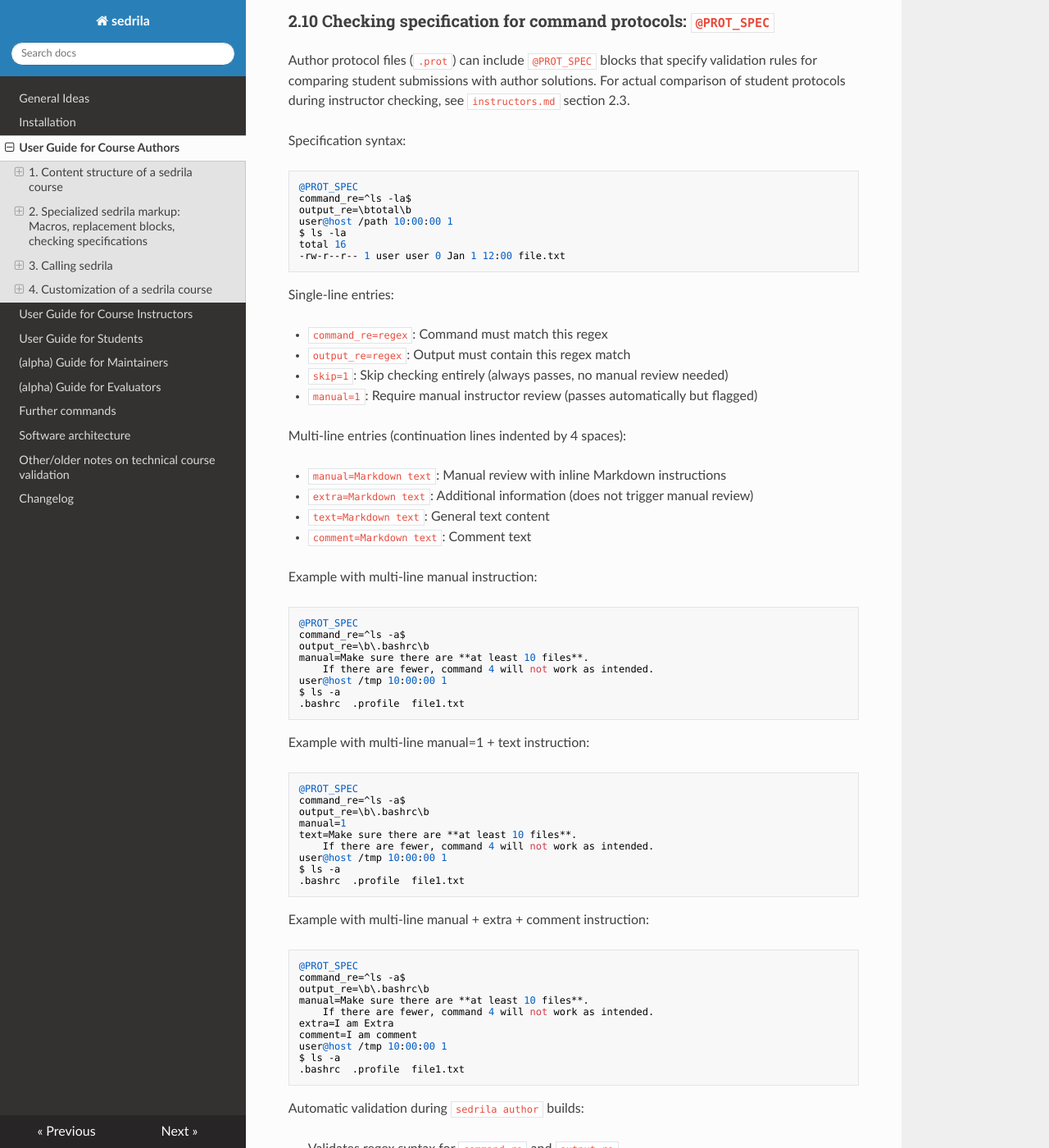
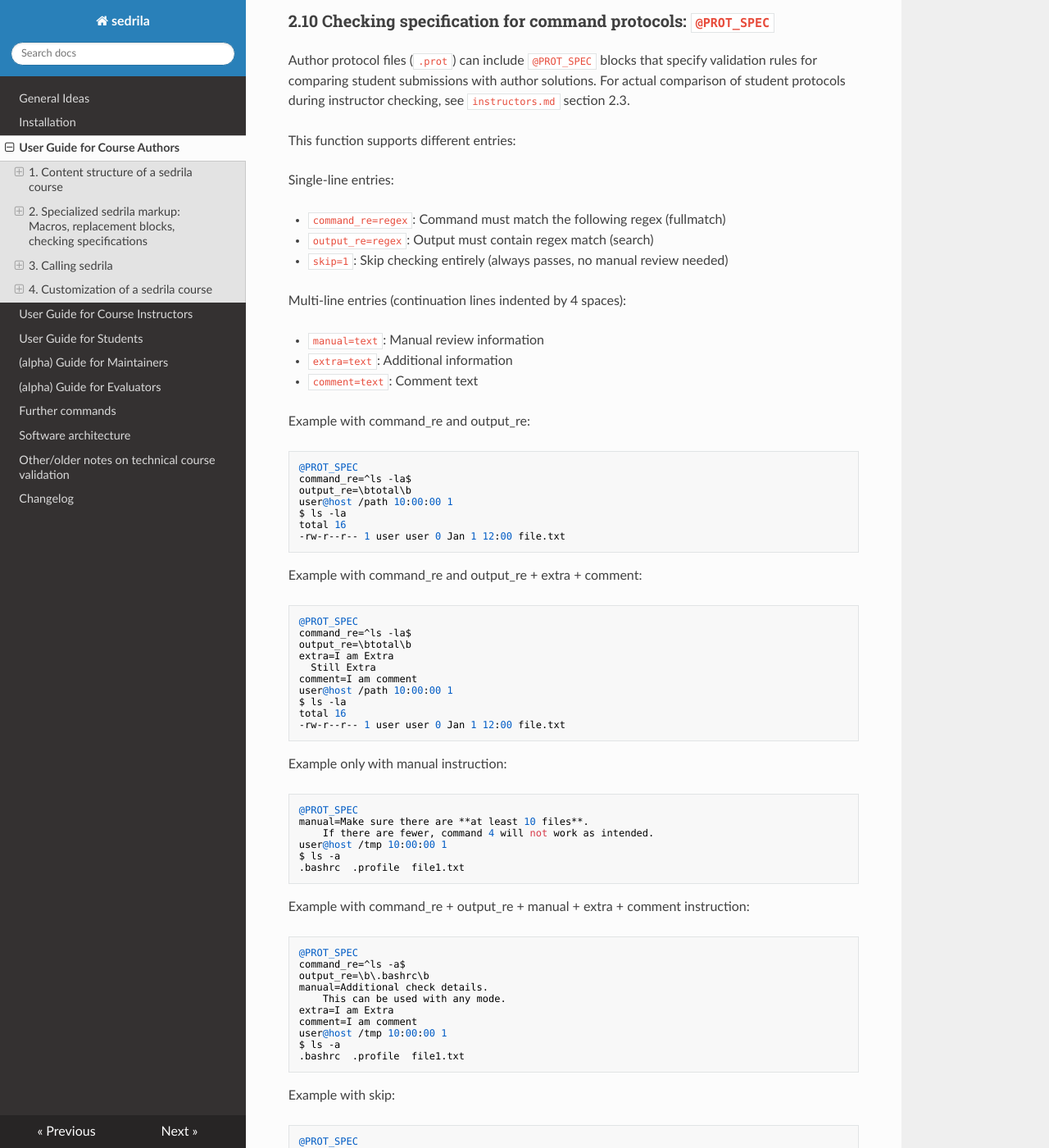
Before and after one commit to fubinf/sedrila, an MkDocs documentation site: the page built from docs/authors.md, in a window 1280 px wide and 1400 px high, scrolled down 18974 px. Shown: the whole window at 82% size. Built offline with MkDocs 1.6.1, drawn with Linux system fonts in a browser that asks for light colours; nearby versions of some CDN libraries; some of the changed text lies outside the part shown.

Commit message:
protocolchecker: #27, adjust function based on feedback

````diff
--- a/docs/authors.md
+++ b/docs/authors.md
@@ -944,7 +944,21 @@ Author protocol files (`.prot`) can include `@PROT_SPEC` blocks that specify val
 for comparing student submissions with author solutions.
 For actual comparison of student protocols during instructor checking, see `instructors.md` section 2.3.
 
-Specification syntax:
+This function supports different entries:
+
+Single-line entries:
+
+- `command_re=regex`: Command must match the following regex (fullmatch)
+- `output_re=regex`: Output must contain regex match (search)
+- `skip=1`: Skip checking entirely (always passes, no manual review needed)
+
+Multi-line entries (continuation lines indented by 4 spaces):
+
+- `manual=text`: Manual review information
+- `extra=text`: Additional information
+- `comment=text`: Comment text
+
+Example with command_re and output_re:
 ```
 @PROT_SPEC
 command_re=^ls -la$
@@ -955,25 +969,23 @@ total 16
 -rw-r--r-- 1 user user 0 Jan 1 12:00 file.txt
 ```
 
-Single-line entries:
-
-- `command_re=regex`: Command must match this regex
-- `output_re=regex`: Output must contain this regex match
-- `skip=1`: Skip checking entirely (always passes, no manual review needed)
-- `manual=1`: Require manual instructor review (passes automatically but flagged)
-
-Multi-line entries (continuation lines indented by 4 spaces):
-
-- `manual=Markdown text`: Manual review with inline Markdown instructions
-- `extra=Markdown text`: Additional information (does not trigger manual review)
-- `text=Markdown text`: General text content
-- `comment=Markdown text`: Comment text
-
-Example with multi-line manual instruction:
+Example with command_re and output_re + extra + comment:
 ```
 @PROT_SPEC
-command_re=^ls -a$
-output_re=\b\.bashrc\b
+command_re=^ls -la$
+output_re=\btotal\b
+extra=I am Extra
+  Still Extra
+comment=I am comment
+user@host /path 10:00:00 1
+$ ls -la
+total 16
+-rw-r--r-- 1 user user 0 Jan 1 12:00 file.txt
+```
+
+Example only with manual instruction:
+```
+@PROT_SPEC
 manual=Make sure there are **at least 10 files**.
     If there are fewer, command 4 will not work as intended.
 user@host /tmp 10:00:00 1
@@ -981,26 +993,13 @@ $ ls -a
 .bashrc  .profile  file1.txt
 ```
 
-Example with multi-line manual=1 + text instruction:
+Example with command_re + output_re + manual + extra + comment instruction:
 ```
 @PROT_SPEC
 command_re=^ls -a$
 output_re=\b\.bashrc\b
-manual=1
-text=Make sure there are **at least 10 files**.
-    If there are fewer, command 4 will not work as intended.
-user@host /tmp 10:00:00 1
-$ ls -a
-.bashrc  .profile  file1.txt
-```
-
-Example with multi-line manual + extra + comment instruction:
-```
-@PROT_SPEC
-command_re=^ls -a$
-output_re=\b\.bashrc\b
-manual=Make sure there are **at least 10 files**.
-    If there are fewer, command 4 will not work as intended.
+manual=Additional check details.
+    This can be used with any mode.
 extra=I am Extra
 comment=I am comment
 user@host /tmp 10:00:00 1
@@ -1008,31 +1007,45 @@ $ ls -a
 .bashrc  .profile  file1.txt
 ```
 
+Example with skip:
+```
+@PROT_SPEC
+skip=1
+user@host /tmp 10:00:00 1
+$ ls -a
+.bashrc  .profile  file1.txt
+```
 
-Automatic validation during `sedrila author` builds:
+Visual display in the sedrila author course build:
+
+Each command entry is color-coded in the rendered protocol:
+
+- Green (`prot-ok-color`): Automated checks passed
+- Red (`prot-alert-color`): Automated checks failed
+- Yellow (`prot-manual-color`): Only manual review requested (no automated checks), or entry has no spec
+- Grey (`prot-skip-color`): Entry marked with `skip=1`
+
+Notes:
 
 - Validates regex syntax for `command_re` and `output_re`
-- Rejects mixing `skip=1` with `command_re`, `output_re`, or `manual`
-- Warns if `manual=1` lacks a `text=` entry or inline text
+- Rejects mixing `skip=1` with others (`command_re`, `output_re`, or `manual`)
+- Warns if `manual=` lacks inline text
 - Reports errors when specs lack all of `command_re`, `output_re`, `manual`, and `skip` (requires at least one)
-- A command with no specification at all is equivalent to a command that has a `manual=` entry only.
 - Validates all tasks but respects `--include_stage` for error reporting:
 
     - Tasks matching the stage filter: **errors**
     - Tasks excluded by the stage filter: **warnings**
 - Runs incrementally: triggers only when `.prot` files change
+- A command without `@PROT_SPEC` block at all is equivalent to a command that has a `manual=` entry only.
+- A `@PROT_SPEC` block must contain at least one directive (`command_re`, `output_re`, `skip`, or `manual`)
+- Automated checks only occur if `command_re` or `output_re` are specified:
 
-Notes:
-
-- Commands without any spec default to requiring manual review
-- A `@PROT_SPEC` block must contain at least one directive (`command_re`, `output_re`, `skip`, or `manual`)
-- `command_re` and `output_re` are optional: you can provide both, only one, or neither
-
-  - If `command_re` is omitted, the command must match exactly (after trimming whitespace)
-  - If `output_re` is omitted, the output must match exactly (after trimming whitespace)
-  - Omitting both is equivalent to requiring exact matches for both command and output
+  - If `command_re` is provided, the student's command must match the regex (using fullmatch)
+  - If `output_re` is provided, the student's output must contain a match for the regex (using search)
+- `manual=` can be used independently or together with regex checks to request instructor review
+- When `command_re=` and/or `output_re=` are present, the color is determined solely by the automated check result (green for pass, red for fail). `manual=` in this case is supplementary information for the instructor, not affecting the color.
 - Use `skip=1` for commands with no meaningful output (e.g., `cd`)
-- Use `manual=` for variable output requiring instructor judgment (e.g., HTTP responses with timestamps)
+- Use `manual=` for commands requiring instructor judgment (e.g., variable output, timestamps)
 - `@PROT_SPEC` blocks are filtered out when rendering protocols for students
 - Only `.prot` files referenced by `[PROT::]` macros in markdown are registered for encryption.
 - During the build, referenced `.prot` files are automatically encrypted (using instructor public keys from `sedrila.yaml`)
````
Also changed, not shown: docs/course_testing.md (+4 -5 lines), docs/instructors.md (+4 -3 lines), 3 other files.
